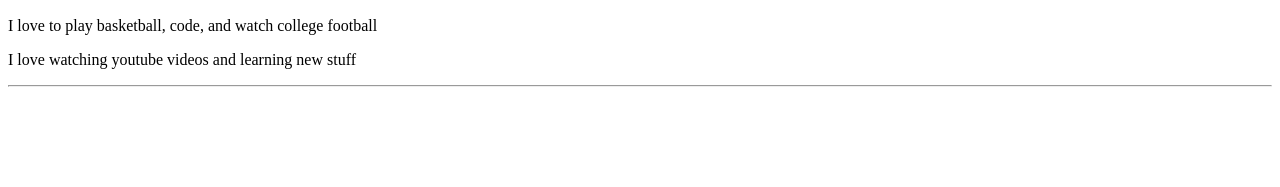
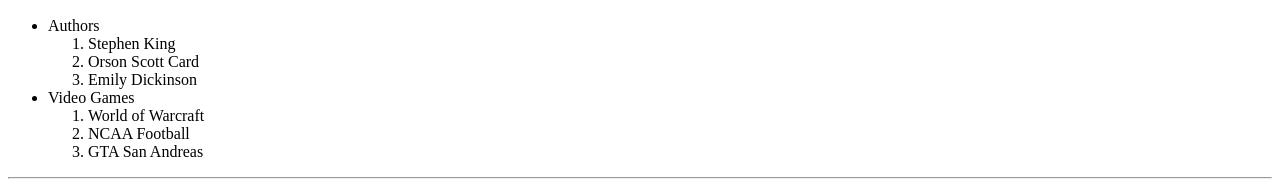
Before and after one commit to Cdunagan05/NewDevRepo, a plain HTML site: page portfolio/index.html in a window 1280 px wide. Shown: the part 1176-1363 px from the top of the page. Before the commit the page ends 1271 px from the top, so only its background shows below. Drawn offline with Linux system fonts and the light colour scheme.

Commit message:
add list to index page

```diff
--- a/portfolio/index.html
+++ b/portfolio/index.html
@@ -65,8 +65,20 @@ Most recent revision:
     <article>
       <h2><em>Hobbies</em></h2>
       <img src="https://media.istockphoto.com/videos/a-basketball-player-shooting-from-a-free-throw-line-video-id474378156?s=640x640" alt="Picture of man shooting a basketball" width="200px" />
-      <p>I love to play basketball, code, and watch college football</p>
-      <p>I love watching youtube videos and learning new stuff</p>
+      <ul>
+        <li>Authors</li>
+          <ol>
+            <li>Stephen King</li>
+            <li>Orson Scott Card</li>
+            <li>Emily Dickinson</li>
+          </ol>
+        <li>Video Games</li>
+          <ol>
+            <li>World of Warcraft</li>
+            <li>NCAA Football</li>
+            <li>GTA San Andreas</li>
+          </ol>
+      </ul>
     </article>
   </section>
 
```
